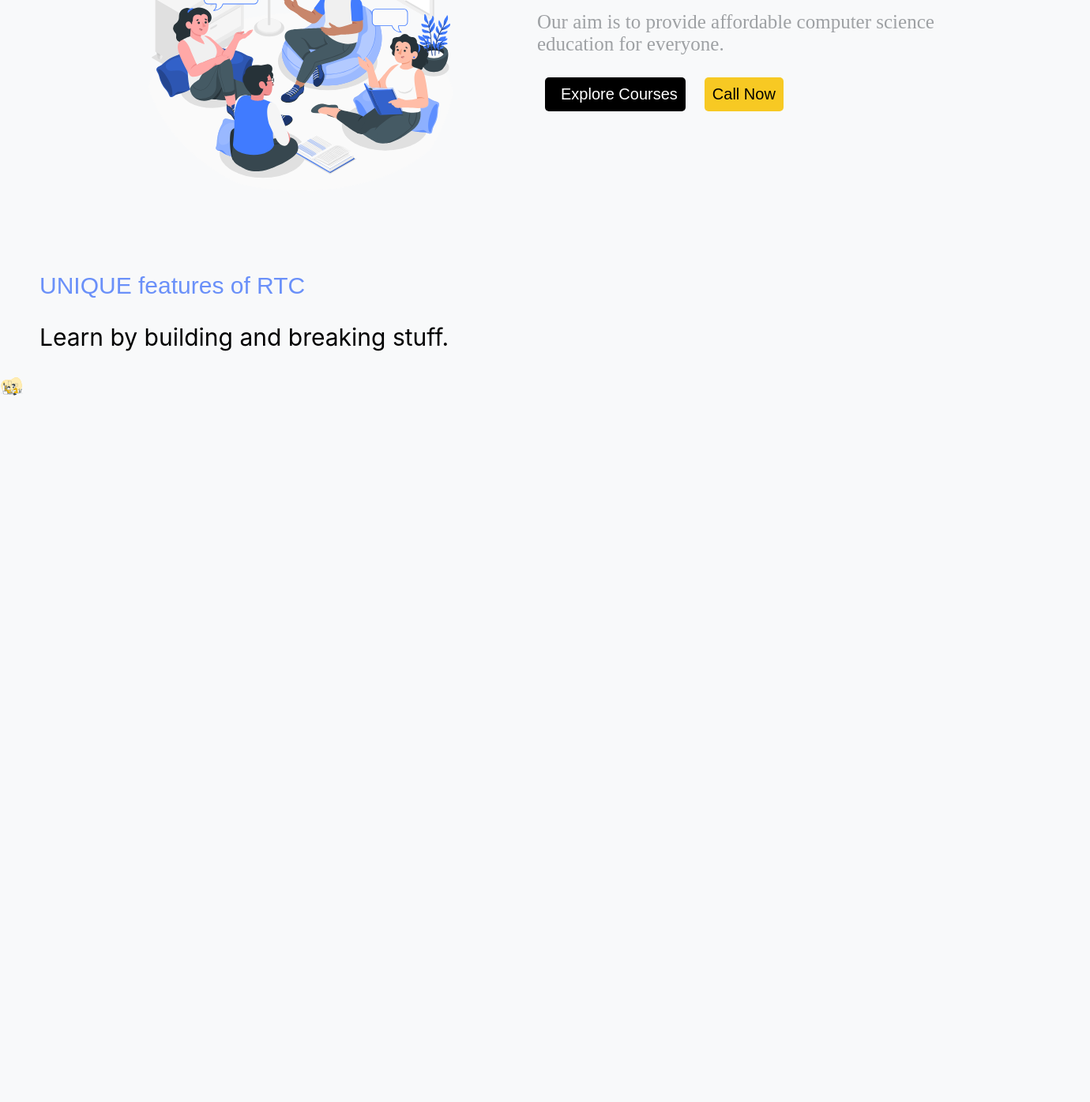
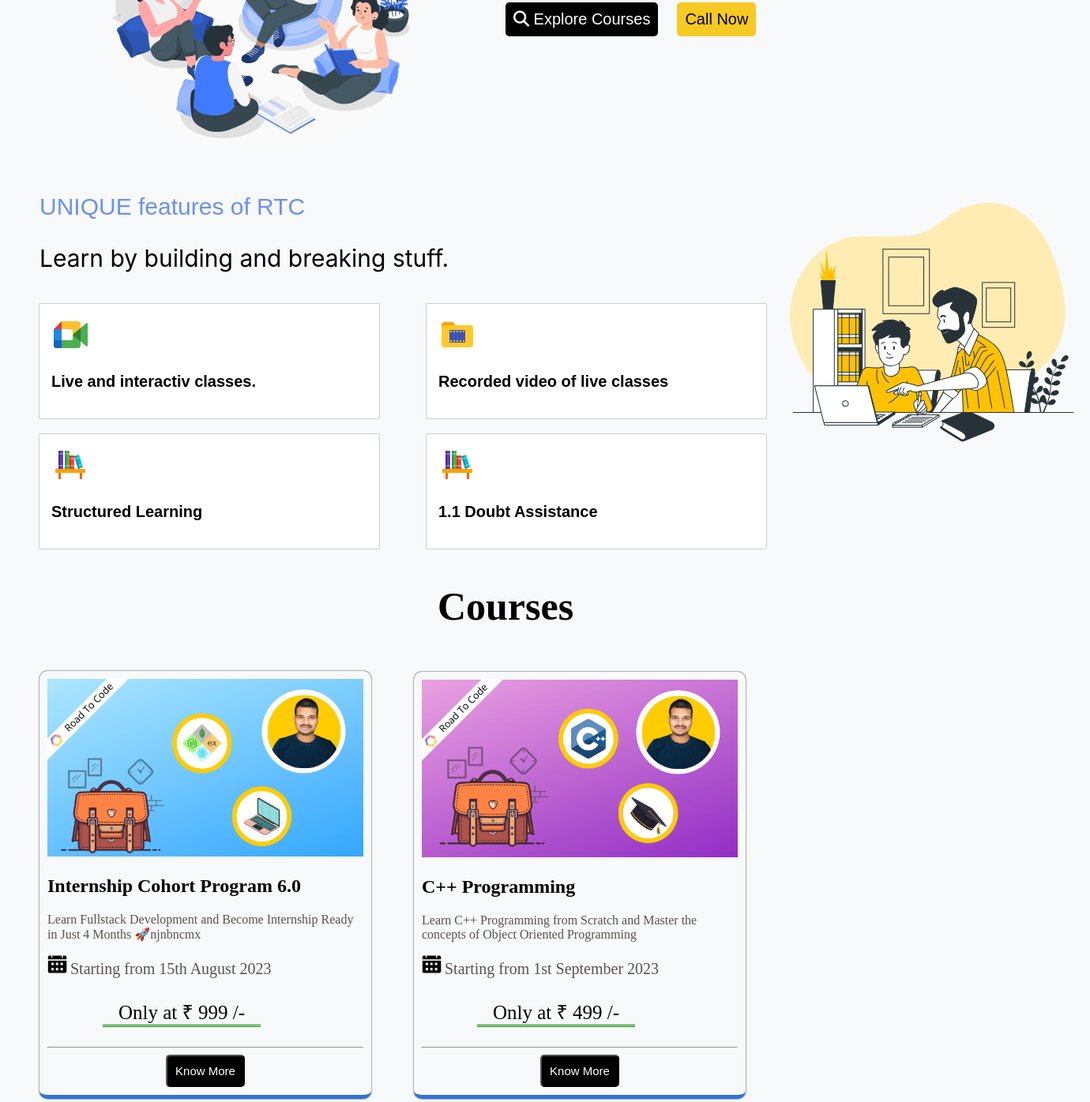
Before and after one commit to achaltelmasre/RTC-clone, a plain HTML site: page index.html in a window 1280 px wide. Shown: the part 296-1692 px from the top of the page at 79% size, 1380 px wide, since content can reach past the window. Before the commit the page ends 805 px from the top, so only its background shows below. Drawn offline with Linux system fonts and the light colour scheme.

Commit message:
added or update

```diff
--- a/css/style.css
+++ b/css/style.css
@@ -1,3 +1,6 @@
+*{
+    scroll-behavior: smooth;
+}
 body{
     margin: 0px;
     background-color: #f8f9fa;
@@ -30,13 +33,9 @@ a{
           padding-right: 100px;
           margin-left:130px ;
           border-radius: 50%;
-
-
  }
  .container{
-    display: inline-flex;
-    padding: 50px;
-
+    display:inline-flex;
 
  }
  .contain1{
@@ -59,8 +58,70 @@ a{
      padding: 10px;
      border: none;
  }
- p{
+  .p{
     font-size: 30px;
     padding-left: 50px;
-    font-family:Arial, Helvetica, sans-serif;;
+    font-family:Arial, Helvetica, sans-serif;
  }
+.text2{
+    font-family:Arial, Helvetica, sans-serif;
+    font-size: 20px;
+}
+.box1{
+    display: inline-block;
+    padding: 15px;
+    margin: 10px;
+    margin-left: 50px;
+    box-shadow: 0px 0px 1px 0px black;
+    background-color: white;
+    height: auto;
+    width: 400px;
+}
+.co-box{
+    width: 400px;
+    padding: 10px;
+    border-radius: 10px;
+    display: inline-block;
+    border-bottom: 5px solid rgb(44, 113, 224);
+    box-shadow: 0 0  2px 0 black;
+    /* border: 2px solid black; */
+    margin-left: 50px;
+    margin-top: 20px;
+
+}
+.co-img1{
+   width: 400px;
+
+}
+.co-text1{
+    font-size: 50px;
+    text-align: center;
+}
+.co-img2{
+    height: 25px;
+}
+.co-text2{
+    color: #585353;
+}
+.co-text3{
+    font-size: 20px;
+    color: #585353;
+}
+.co-text4{
+     font-size: 25px;
+    border-bottom: 3px double green ;
+    width: 200px;
+    text-align: center;
+    margin-left: 70px;
+}
+.co-btn{
+    background-color: #000000;
+    color: white;
+    display: block;
+    margin-right: auto;
+    margin-left: auto;
+    border-radius: 5px;
+    font-size: 15px;
+    padding: 10px;
+
+}
--- a/index.html
+++ b/index.html
@@ -5,6 +5,8 @@
     <meta name="viewport" content="width=device-width, initial-scale=1.0">
     <title>RTC-clone</title>
    <link rel="stylesheet" href="./css/style.css">
+
+   <script src="https://kit.fontawesome.com/c002ab10c1.js" crossorigin="anonymous"></script>
 
 </head>
 <body>
@@ -38,7 +40,7 @@
           <img class="img" src="./assets/imgs/img1.svg" >
         </div>
 
-        <div >
+        <div  >
             <span class="contain1">
               Quality courses at affordable<br>
                pricing, trusted by 1500+ students.
@@ -48,28 +50,115 @@
               Our aim is to provide affordable computer science <br> education for everyone.
             </span>
             <br><br>
-            <button  class="btn"><img style="color: white;" src="./assets/icons/icon-search.png" height="10px">Explore Courses </button>
+            <a href="#courses"><button  class="btn"><i class="fa-solid fa-magnifying-glass"></i> Explore Courses </button></a>
 
-            <button class="btn" style="background-color: rgb(247, 201, 35); color: black;"> Call Now</button>
+            <button class="btn" style="background-color: rgb(247, 201, 35); color: black;" > Call Now</button>
 
         </div>
     </div>
 
-    <div>
+    <div class="container">
+      <div >
+        <p class="p" style="color:rgb(106, 144, 249) ;">UNIQUE features of RTC</p>
+        <p class="p" style="font-family: 'Inter', sans-serif;"> Learn by building and breaking stuff.</p>
 
-      <div>
-        <p style="color:rgb(106, 144, 249) ;">UNIQUE features of RTC</p>
-        <p style="font-family: 'Inter', sans-serif;""> Learn by building and breaking stuff.</p>
+
+        <div style="display: inline-flex;" >
+          <div class="box1" >
+             <img class="img3" src="./assets/icons/icon-google-meet.png">
+             <h3 class="text2"> Live and interactiv classes.</h3>
+          </div>
+
+          <div class="box1">
+             <img class="img3" src="./assets/icons/icon-video-folder.png">
+             <h3 class="text2">Recorded video of live classes</h3>
+          </div>
+        </div>
+
+        <div style="display: inline-flex;" >
+          <div class="box1">
+             <img class="img3" src="./assets/icons/icon-books.png">
+             <h3 class="text2"> Structured Learning </h3>
+          </div>
+
+          <div  class="box1">
+            <span  class="img3"> <img src="./assets/icons/icon-books.png"></span>
+             <h3 class="text2">1.1 Doubt Assistance </h3>
+          </div>
+        </div>
+        </div>
+
+        <div class="">
+          <img src="./assets/imgs/img2.svg" height="400px">
+        </div>
       </div>
 
-      <div>
-        <img src="./assets/imgs/img2.svg" height="30px">
-      </div>
+  <center>  <h1 id="courses" style="font-size: 50px;">Courses</h1></center>
+
+  <div>
+
+    <div class="co-box">
+      <img class="co-img1" alt="Internship Cohort Program 6.0 "src="./assets/imgs/icp.png">
+      <h2 class="co-text">Internship Cohort Program 6.0</h2>
+      <p class="co-text2">Learn Fullstack Development and Become Internship Ready in Just 4 Months 🚀njnbncmx</p>
+      <img class="co-img2" src="./assets/icons/calendar.png" >
+      <span class="co-text3">Starting from 15th August 2023</span>
+          <p class="co-text4">Only at ₹ 999 /-</p>
+          <hr>
+          <button class="co-btn">Know More</button>
     </div>
 
-    <div>
+    <div class="co-box">
+      <img class="co-img1" alt="C++ Programming "src="./assets/imgs/cpp.png">
+      <h2 class="co-text">C++ Programming</h2>
+      <p class="co-text2">Learn C++ Programming from Scratch and Master the concepts of Object Oriented Programming</p>
+      <img class="co-img2" src="./assets/icons/calendar.png" >
+      <span class="co-text3">Starting from 1st September 2023</span>
+          <p class="co-text4">Only at ₹ 499 /-</p>
+          <hr>
+          <button class="co-btn">Know More</button>
+    </div>
 
+    <div class="co-box">
+      <img class="co-img1" alt="Python Programming "src="./assets/imgs/python.png">
+      <h2 class="co-text">Python Programming</h2>
+      <p class="co-text2">Learn Python Programming from Scratch</p>
+      <img class="co-img2" src="./assets/icons/calendar.png" >
+      <span class="co-text3">Starting from 15th September 2023</span>
+          <p class="co-text4">Only at ₹ 499 /-</p>
+          <hr>
+          <button class="co-btn">Know More</button>
     </div>
+  </div>
+
+  <div>
+
+    <div class="co-box">
+      <img class="co-img1" alt="Internship Cohort Program 6.0 "src="./assets/imgs/icp.png">
+      <h2 class="co-text">Internship Cohort Program 6.0</h2>
+      <p class="co-text2">Learn Fullstack Development and Become Internship Ready in Just 4 Months 🚀njnbncmx</p>
+      <img class="co-img2" src="./assets/icons/calendar.png" >
+      <span class="co-text3">Starting from 15th August 2023</span>
+          <p class="co-text4">Only at ₹ 999 /-</p>
+          <hr>
+          <button class="co-btn">Know More</button>
+    </div>
+
+    <div class="co-box">
+      <img class="co-img1" alt="C++ Programming "src="./assets/imgs/cpp.png">
+      <h2 class="co-text">C++ Programming</h2>
+      <p class="co-text2">Learn C++ Programming from Scratch and Master the concepts of Object Oriented Programming</p>
+      <img class="co-img2" src="./assets/icons/calendar.png" >
+      <span class="co-text3">Starting from 1st September 2023</span>
+          <p class="co-text4">Only at ₹ 499 /-</p>
+          <hr>
+          <button class="co-btn">Know More</button>
+    </div>
+
+
+  </div>
+
+
 
 
 
```
